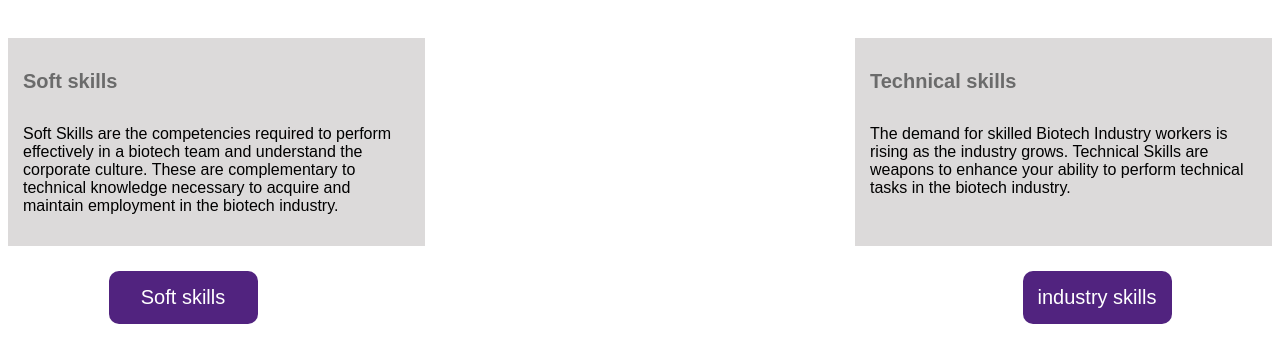
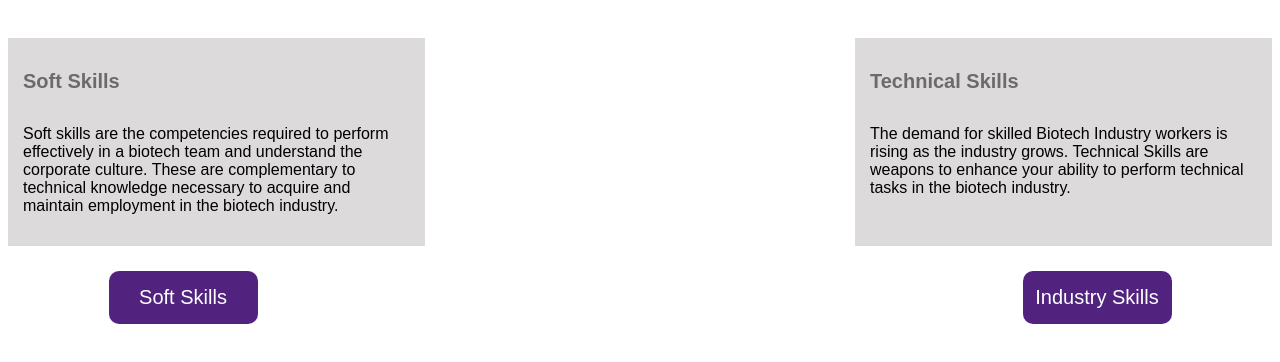
Before and after one commit to Raptors-Who-Code/biotrain-web-app, a Next.js app in the folder frontend/: page /goals in a window 1280 px wide. Shown: the part 316-678 px from the top of the page. Built offline with nearby package versions, Linux system fonts and the light colour scheme.

Commit message:
chore: updated content

```diff
--- a/frontend/pages/goals.tsx
+++ b/frontend/pages/goals.tsx
@@ -11,15 +11,15 @@ const GoalsPage = () => {
           <h1 className = "header">Are you looking to gain soft skills or industry/technical skills?</h1>
           <div className = "box-container">
               <div className = 'box1'>
-                  <h2>Soft skills</h2>
-                  <p className = "p1">Soft Skills are the competencies required to perform effectively in a biotech team and understand the
+                  <h2>Soft Skills</h2>
+                  <p className = "p1">Soft skills are the competencies required to perform effectively in a biotech team and understand the
                   corporate culture.
                   These are complementary to technical knowledge necessary to acquire and maintain employment in the biotech
                   industry.</p>
               </div>
 
               <div className = 'box2'>
-                  <h2> Technical skills</h2>
+                  <h2> Technical Skills</h2>
                   <p className = "p1"> The demand for skilled Biotech Industry workers is
                   rising as the industry grows. Technical Skills are weapons to enhance your ability to
                   perform technical tasks in the biotech industry.</p>
@@ -27,8 +27,8 @@ const GoalsPage = () => {
           </div>
 
           <div className = "button-container">
-              <button className="btn">Soft skills</button>
-              <button className="btn">industry skills</button>
+              <button className="btn">Soft Skills</button>
+              <button className="btn">Industry Skills</button>
           </div>
 
 
```
